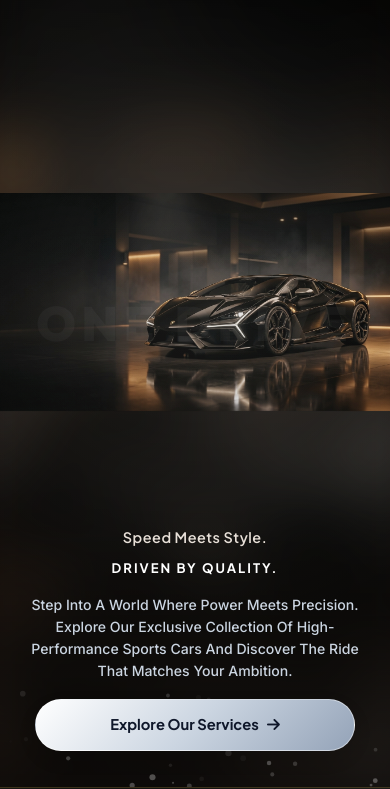
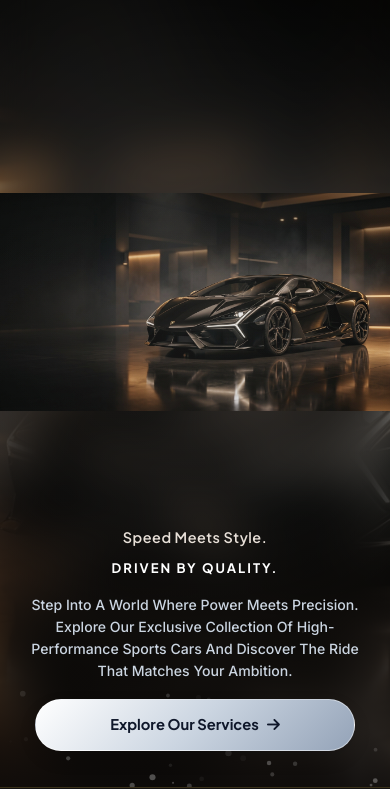
Before and after one commit to mohammedzain-bot/onedrive, a website: page index.html in a window 390 px wide. Shown: the part 57-846 px from the top of the page. Drawn offline with Linux system fonts and the light colour scheme.

Commit message:
fix: constrain mobile car background trick strictly to hero section instead of body

```diff
--- a/css/styles.css
+++ b/css/styles.css
@@ -1422,23 +1422,35 @@
 /* ── Mobile: max-width 768px — Single column layout ── */
 @media (max-width: 768px) {
 
-  /* Dual-layer trick: stretch & blur the background, keep the car sharp on top */
-  body::before {
+  /* Hide the desktop fixed body background on mobile */
+  body::before { display: none !important; }
+
+  /* Apply the dual-layer trick directly to the hero section background wrapper */
+  .desert-bg-wrapper {
+    background: url('../assets/lamborghini_revuelto.jpg') no-repeat center center;
     background-size: cover;
-    background-position: center center;
-    filter: blur(30px) brightness(0.6);
-    transform: scale(1.15); /* hides blurry edges */
-  }
-
-  body::after {
+  }
+
+  /* The blurred background layer */
+  .desert-bg-wrapper::before {
     content: '';
-    position: fixed;
+    position: absolute;
+    inset: -20px; /* pull out to hide blurred edges */
+    background: url('../assets/lamborghini_revuelto.jpg') no-repeat center center;
+    background-size: cover;
+    filter: blur(25px) brightness(0.6);
+    z-index: 1;
+  }
+
+  /* The sharp uncropped car on top */
+  .desert-bg-wrapper::after {
+    content: '';
+    position: absolute;
     inset: 0;
     background: url('../assets/lamborghini_revuelto.jpg') no-repeat center 40%;
     background-size: contain;
-    z-index: -1;
-  }
-
+    z-index: 2;
+  }
 
   /* ── Header ── */
   .header.desert-header { padding: 14px 0; }
```
